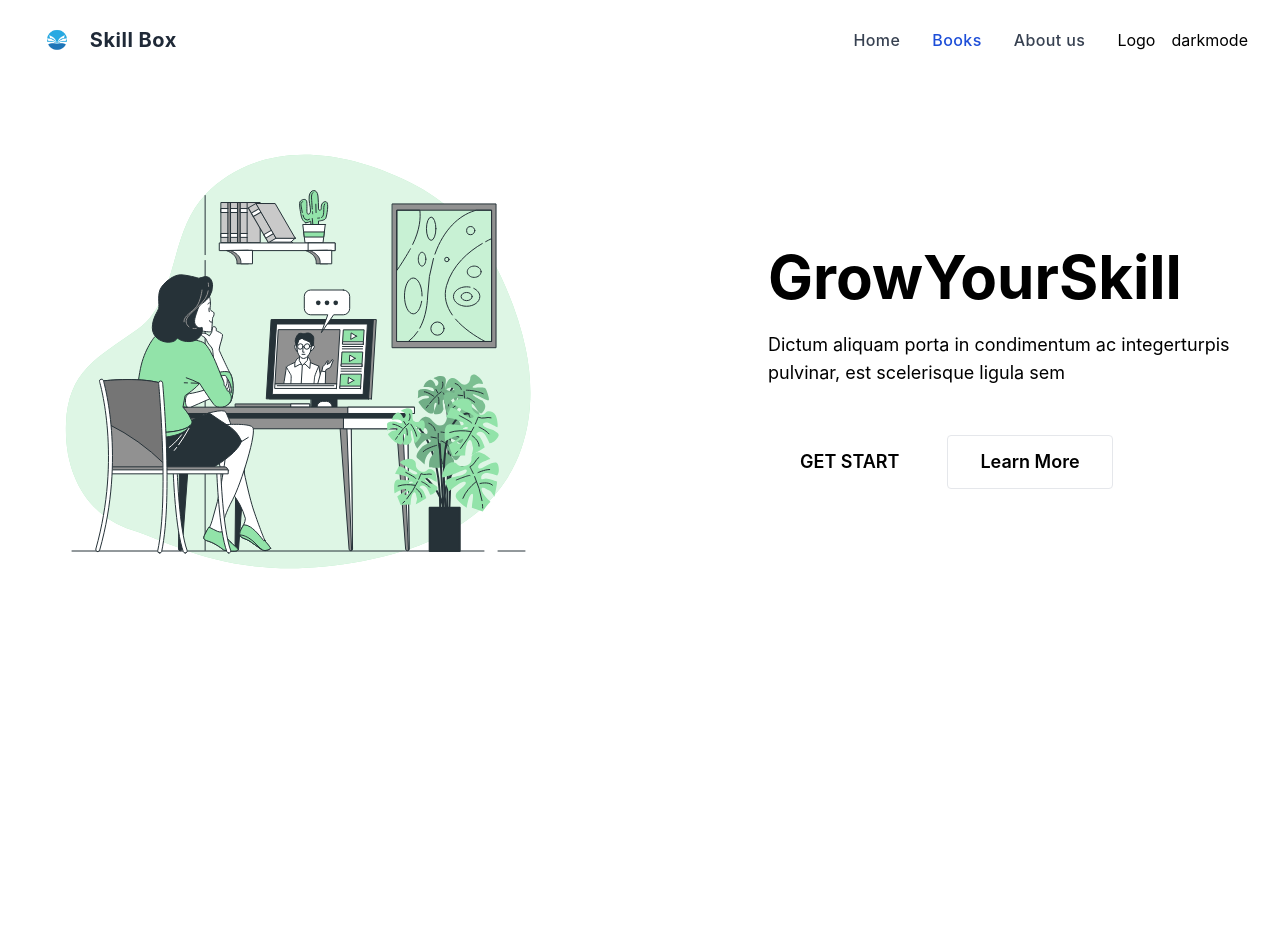
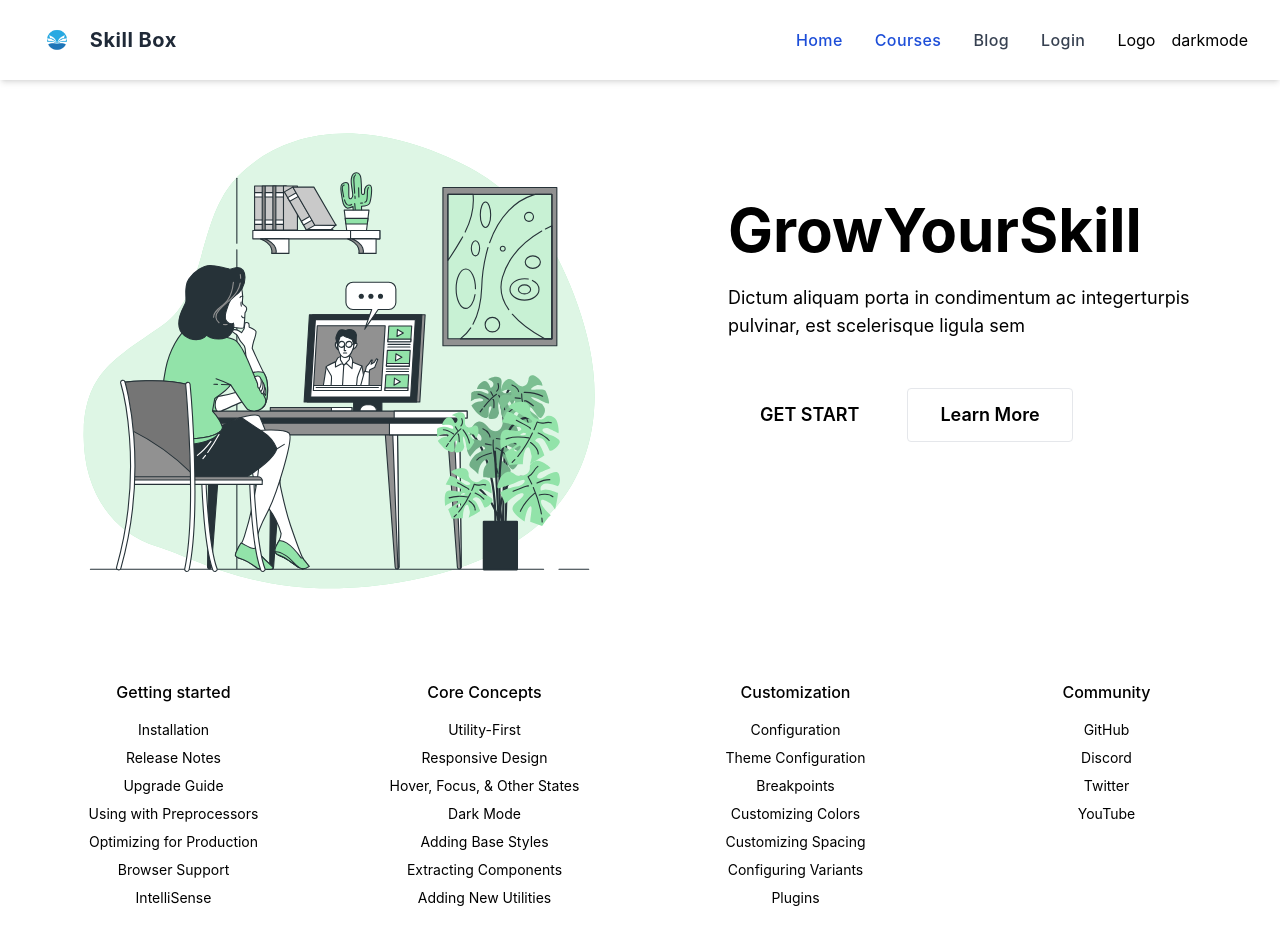
Before and after one commit to rubelrana123/skill-box-client, a React (Create React App) app: page / in a window 1280 px wide. Shown: the top 952 px of the page. Before the commit the page ends 800 px from the top, so only its background shows below. Built offline with nearby package versions, Linux system fonts and the light colour scheme.

Commit message:
added footer and blog

```diff
--- a/package.json
+++ b/package.json
@@ -10,6 +10,7 @@
     "react": "^18.2.0",
     "react-dom": "^18.2.0",
     "react-hot-toast": "^2.4.0",
+    "react-icons": "^4.6.0",
     "react-router-dom": "^6.4.2",
     "react-scripts": "5.0.1",
     "web-vitals": "^2.1.4"
--- a/src/Main/Main.js
+++ b/src/Main/Main.js
@@ -1,5 +1,6 @@
 import React from 'react';
 import { Outlet } from 'react-router-dom';
+import Footer from '../Pages/Footer';
 import Header from '../Pages/Header';
 
 const Main = () => {
@@ -7,6 +8,7 @@ const Main = () => {
     <div>
       <Header></Header>
       <Outlet></Outlet>
+      <Footer></Footer>
     </div>
   );
 };
--- /dev/null
+++ b/src/Pages/Blog.js
@@ -0,0 +1,34 @@
+import React from 'react';
+// import BlogQuestion from './BlogQuestion';
+
+const Blog = () => {
+  const data = [
+		{
+			id: 1,
+			question: 'What is purpose of react router ?',
+			answer: `React Router is a standard library for routing in React. It enables the navigation among views of various components in a React Application, allows changing the browser URL, and keeps the UI in sync with the URL.
+    Let us create a simple application to React to understand how the React Router works. The application will contain three components: home component, about a component, and contact component. We will use React Router to navigate between these components.`,
+		},
+		{
+			id: 2,
+			question: 'What does Work context Api ?',
+			answer: `React Context provides a way to pass data through the component tree without having to pass props down manually at every level. In some sense, it simulates “Global” data in React component Tree.`,
+		},
+		{
+			id: 3,
+			question: 'Explain What is Useref in react',
+			answer: `The useRef Hook allows you to persist values between renders The useRef hook simply returns an object with a ".current" property which will be the DOM element or value that you plan to use at some point or another within your component. useRef will not cause any re-renders, it is simply an object that holds the DOM or value you've assigned to it.useRef(initialValue) is a built-in React hook that accepts one argument as the initial value and returns a reference (aka ref). A reference is an object having a special property current.`,
+		},
+	];
+  return (
+    <div className='w-[90%] mt-5 h-[68vh] mx-auto'>
+<h1>hello blog</h1>
+      {/* {
+        data.map( (info) => <BlogQuestion key={info.id} info = {info}></BlogQuestion> ) */}
+      {/* } */}
+
+    </div>
+  );
+};
+
+export default Blog;
--- /dev/null
+++ b/src/Pages/Footer.js
@@ -0,0 +1,63 @@
+import React from 'react';
+import { Link } from 'react-router-dom';
+
+const Footer = () => {
+  return (
+    <div>
+      <footer className="p-6 dark:bg-gray-800 dark:text-gray-100">
+	<div className="container grid grid-cols-2 mx-auto gap-x-3 gap-y-8 sm:grid-cols-3 md:grid-cols-4">
+		<div className="flex flex-col space-y-4">
+			<h2 className="font-medium">Getting started</h2>
+			<div className="flex flex-col space-y-2 text-sm dark:text-gray-400">
+				<Link rel="noopener noreferrer" to="/">Installation</Link>
+				<Link rel="noopener noreferrer" to="/">Release Notes</Link>
+				<Link rel="noopener noreferrer" to="/">Upgrade Guide</Link>
+				<Link rel="noopener noreferrer" to="/">Using with Preprocessors</Link>
+				<Link rel="noopener noreferrer" to="/">Optimizing for Production</Link>
+				<Link rel="noopener noreferrer" to="/">Browser Support</Link>
+				<Link rel="noopener noreferrer" to="/">IntelliSense</Link>
+			</div>
+		</div>
+		<div className="flex flex-col space-y-4">
+			<h2 className="font-medium">Core Concepts</h2>
+			<div className="flex flex-col space-y-2 text-sm dark:text-gray-400">
+				<Link rel="noopener noreferrer" to="/">Utility-First</Link>
+				<Link rel="noopener noreferrer" to="/">Responsive Design</Link>
+				<Link rel="noopener noreferrer" to="/">Hover, Focus, &amp; Other States</Link>
+				<Link rel="noopener noreferrer" to="/">Dark Mode</Link>
+				<Link rel="noopener noreferrer" to="/">Adding Base Styles</Link>
+				<Link rel="noopener noreferrer" to="/">Extracting Components</Link>
+				<Link rel="noopener noreferrer" to="/">Adding New Utilities</Link>
+			</div>
+		</div>
+		<div className="flex flex-col space-y-4">
+			<h2 className="font-medium">Customization</h2>
+			<div className="flex flex-col space-y-2 text-sm dark:text-gray-400">
+				<Link rel="noopener noreferrer" to="/">Configuration</Link>
+				<Link rel="noopener noreferrer" to="/">Theme Configuration</Link>
+				<Link rel="noopener noreferrer" to="/">Breakpoints</Link>
+				<Link rel="noopener noreferrer" to="/">Customizing Colors</Link>
+				<Link rel="noopener noreferrer" to="/">Customizing Spacing</Link>
+				<Link rel="noopener noreferrer" to="/">Configuring Variants</Link>
+				<Link rel="noopener noreferrer" to="/">Plugins</Link>
+			</div>
+		</div>
+		<div className="flex flex-col space-y-4">
+			<h2 className="font-medium">Community</h2>
+			<div className="flex flex-col space-y-2 text-sm dark:text-gray-400">
+				<Link rel="noopener noreferrer" to="/">GitHub</Link>
+				<Link rel="noopener noreferrer" to="/">Discord</Link>
+				<Link rel="noopener noreferrer" to="/">Twitter</Link>
+				<Link rel="noopener noreferrer" to="/">YouTube</Link>
+			</div>
+		</div>
+	</div>
+	<div className="flex items-center justify-center px-6 pt-12 text-sm">
+		<span className="dark:text-gray-400">© Copyright 2022. All Rights Reserved.</span>
+	</div>
+</footer>
+    </div>
+  );
+};
+
+export default Footer;
--- a/src/Pages/Header.js
+++ b/src/Pages/Header.js
@@ -4,8 +4,8 @@ import logo from '../asserts/logo1.png'
 const Header = () => {
 	const [isMenuOpen, setIsMenuOpen] = useState(false);
 	return (
-		<div className='bg-[#FFF3]'>
-			<div className='px-4 py-5 mx-auto sm:max-w-xl md:max-w-full lg:max-w-screen-xl md:px-24 lg:px-8'>
+		<div className='bg-[#FFF3] shadow-md'>
+			<div className='px-4 py-5 mx-auto sm:max-w-xl md:max-w-full lg:max-w-screen-xl md:px-24 lg:px-8 ' >
 				<div className='relative flex items-center justify-between'>
 					<NavLink
 						to='/'
@@ -21,7 +21,7 @@ const Header = () => {
 					<ul className='flex items-center hidden space-x-8 lg:flex'>
 						<li>
 							<NavLink
-								to='/home'
+								to='/'
 								aria-label='Home'
 								title='Home'
 								className={({ isActive }) =>
@@ -35,26 +35,40 @@ const Header = () => {
 						</li>
 						<li>
 							<NavLink
-								to='/books'
-								aria-label='Books'
-								title='Books'
+								to='/courses'
+								aria-label='Course'
+								title='Course'
 								className='font-medium tracking-wide text-blue-700 transition-colors duration-200 hover:text-deep-purple-accent-400'
 							>
-								Books
+								Courses
 							</NavLink>
 						</li>
 						<li>
 							<NavLink
-								to='/about'
-								aria-label='About us'
-								title='About us'
+								to='/blog'
+								aria-label='Blog'
+								title='Blog'
 								className={({ isActive }) =>
 									isActive
 										? 'font-medium tracking-wide text-blue-700 transition-colors duration-200 hover:text-deep-purple-accent-400'
 										: 'font-medium tracking-wide text-gray-700 transition-colors duration-200 hover:text-deep-purple-accent-400'
 								}
 							>
-								About us
+								Blog
+							</NavLink>
+						</li>
+						<li>
+							<NavLink
+								to='/login'
+								aria-label='Login'
+								title='Login'
+								className={({ isActive }) =>
+									isActive
+										? 'font-medium tracking-wide text-blue-700 transition-colors duration-200 hover:text-deep-purple-accent-400'
+										: 'font-medium tracking-wide text-gray-700 transition-colors duration-200 hover:text-deep-purple-accent-400'
+								}
+							>
+								Login
 							</NavLink>
 						</li>
           <div className='flex '>
@@ -91,27 +105,14 @@ const Header = () => {
 										<div>
 											<NavLink
 												to='/'
-												aria-label='proReader'
-												title='proReader'
+												aria-label='Skill'
+												title='Skill'
 												className='inline-flex items-center'
 											>
-												<svg
-													className='w-8 text-deep-purple-accent-400'
-													viewBox='0 0 24 24'
-													strokeLinejoin='round'
-													strokeWidth='2'
-													strokeLinecap='round'
-													strokeMiterlimit='10'
-													stroke='currentColor'
-													fill='none'
-												>
-													<rect x='3' y='1' width='7' height='12' />
-													<rect x='3' y='17' width='7' height='6' />
-													<rect x='14' y='1' width='7' height='6' />
-													<rect x='14' y='11' width='7' height='12' />
-												</svg>
+												<img src={logo} className="h-10" alt="" />
+
 												<span className='ml-2 text-xl font-bold tracking-wide text-gray-800 uppercase'>
-													proReader
+													Skill Box
 												</span>
 											</NavLink>
 										</div>
@@ -163,18 +164,22 @@ const Header = () => {
 											</li>
 											<li>
 												<NavLink
-													to='/about'
-													aria-label='About Us'
-													title='About Us'
+													to='/courses'
+													aria-label='Courses'
+													title='Courses'
 													className={({ isActive }) =>
 														isActive
 															? 'font-medium tracking-wide text-blue-700 transition-colors duration-200 hover:text-deep-purple-accent-400'
 															: 'font-medium tracking-wide text-gray-700 transition-colors duration-200 hover:text-deep-purple-accent-400'
 													}
 												>
-													About Us
+													Courses
 												</NavLink>
 											</li>
+										<div className='flex flex-col '>
+										<p>Logo</p>
+										<p className='ml-4'>darkmode</p>
+									</div>
 										</ul>
 									</nav>
 								</div>
--- a/src/Pages/Home.js
+++ b/src/Pages/Home.js
@@ -6,11 +6,11 @@ const Home = () => {
   return (
     <div>
       <section className="">
-	<div className="container flex flex-col justify-center p-6 mx-auto sm:py-12 lg:py-24 lg:flex-row lg:justify-between">
-		<div className="flex items-center justify-center p-6 mt-8 lg:mt-0 h-72 sm:h-80 lg:h-96 xl:h-112 2xl:h-128">
-			<img src={svgImg} alt="" className="object-contain h-[500px]" />
+	<div className="container flex flex-col justify-center px-16 p-6 mx-auto sm:py-12 lg:py-24 lg:flex-row lg:justify-between">
+		<div className="flex items-center justify-center  lg:mt-0 h-72 sm:h-80 lg:h-96 xl:h-112 2xl:h-128">
+			<img src={svgImg} alt="" className="object-contain h-[550px]" />
 		</div>
-		<div className="flex flex-col justify-center p-6 text-center rounded-sm lg:max-w-md xl:max-w-lg lg:text-left">
+		<div className="flex flex-col justify-start p-6 text-center rounded-sm lg:max-w-md xl:max-w-lg lg:text-left">
 			<h1 className="text-5xl font-bold leading-none sm:text-6xl">Grow
 				<span className="dark:text-violet-400">Your</span>Skill
 			</h1>
--- a/src/Routes/router.js
+++ b/src/Routes/router.js
@@ -1,10 +1,12 @@
 import { createBrowserRouter } from "react-router-dom";
 import Main from "../Main/Main";
+import Blog from "../Pages/Blog";
 import ErrorPage from "../Pages/ErrorPage";
 import Home from "../Pages/Home";
 
 export const router = createBrowserRouter ([
   { path : "/", element: <Main></Main>, errorElement: <ErrorPage/> ,children : [
-       {path : '/', element : <Home></Home>}
+       {path : '/', element : <Home></Home>},
+       {path : '/blog', element : <Blog></Blog>}
   ]}
 ])
```
Also changed, not shown: 1 other file (tests, documents, lock files or other folders).
